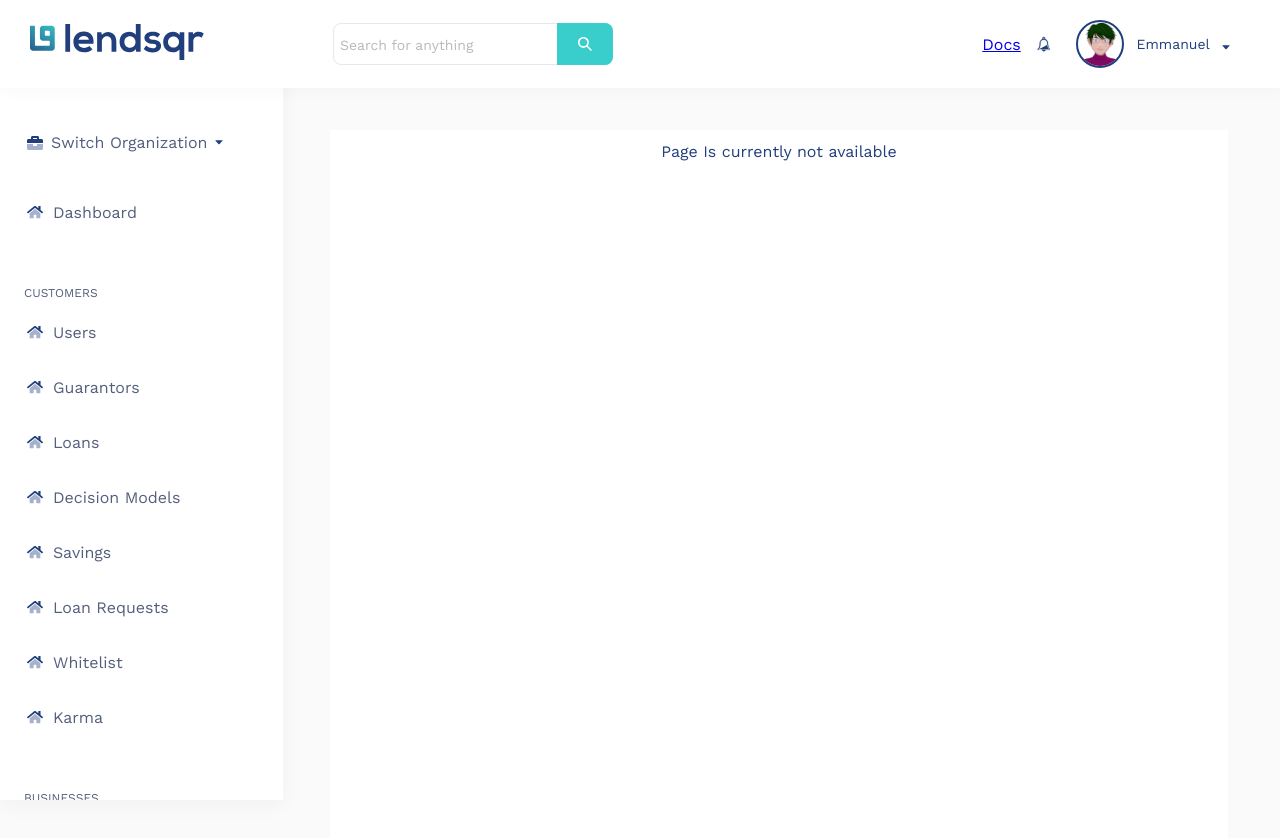
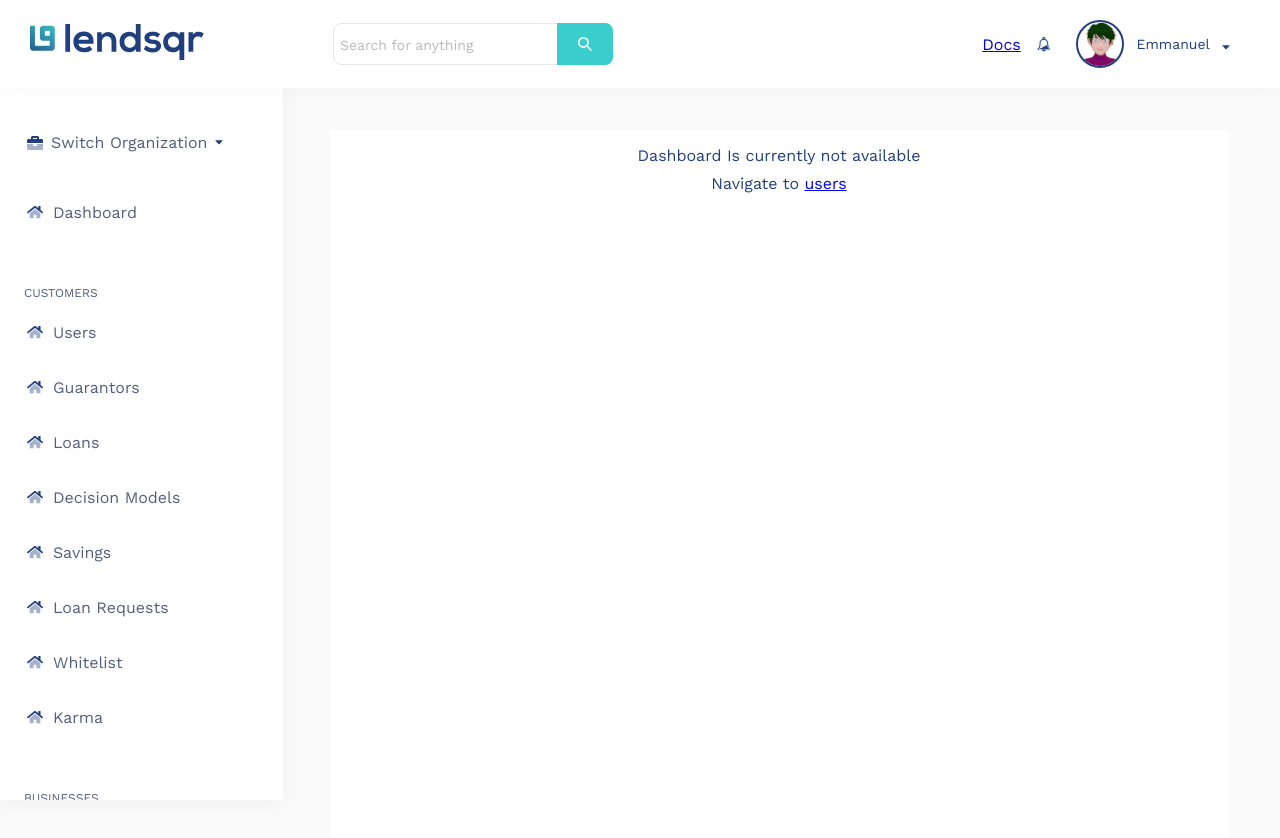
Before and after one commit to Keys78/lendsqr-fe-test, a React (Create React App) app: page /dashboard in a window 1280 px wide. Shown: the top 838 px of the page. Built offline with nearby package versions, Linux system fonts and the light colour scheme.

Commit message:
added root.env file

```diff
--- a/src/assets/styles/index.scss
+++ b/src/assets/styles/index.scss
@@ -9,4 +9,4 @@ $gray-hard: #545F7D;
 $gray-soft: #545F7D26;
 
 body { font-family: 'Work Sans', sans-serif;}
-.null__message { text-align: center; background: $white-main; padding: 12px 0; color: $navy-blue; padding-bottom: 100vh;}
+.null__message { text-align: center; background: $white-main; padding: 12px 0; color: $navy-blue; padding-bottom: 100vh; text-align: center; line-height: 28px;}
--- a/src/features/users/usersService.ts
+++ b/src/features/users/usersService.ts
@@ -1,5 +1,5 @@
 import axios from 'axios'
-const USERS_API_URL = 'https://6270020422c706a0ae70b72c.mockapi.io/lendsqr/api/v1/' //production
+const USERS_API_URL = process.env.REACT_APP_USERS_API_URL
 
 
 
--- a/src/pages/Dashboard/index.tsx
+++ b/src/pages/Dashboard/index.tsx
@@ -2,7 +2,7 @@ import React from 'react'
 
 const index = () => {
   return (
-    <div className='null__message'>Page Is currently not available</div>
+    <div className='null__message'>Dashboard Is currently not available <br /> Navigate to <a href="/users">users</a></div>
   )
 }
 
```
Also changed, not shown: 1 other file (tests, documents, lock files or other folders).
